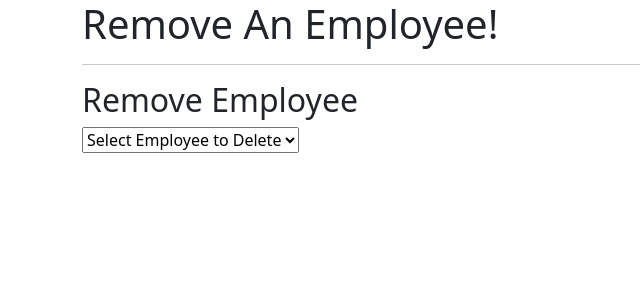
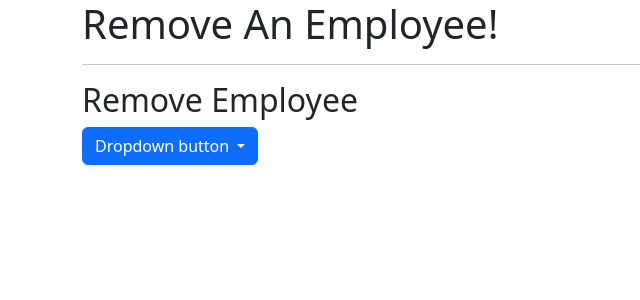
Before and after one commit to devsharifmahmud/DjangoCrudOperation, a Django app: page /remove_emp in a window 1280 px wide. Shown: the top 300 px of the page, without its empty margins (0-640 px from the left). Run offline with Django 5.2, Linux system fonts and the light colour scheme; data comes from the database, SQL or seed files in the repository.

Commit message:
HTML file add

```diff
--- a/office_emp_proj/emp_app/templates/remove_emp.html
+++ b/office_emp_proj/emp_app/templates/remove_emp.html
@@ -13,17 +13,16 @@
     <hr>
     <h2>Remove Employee</h2>
 
-<select onchange="window.location.href=this.value">
-
-    <option>Select Employee to Delete</option>
-
-    {% for emp in emps %}
-    <option value="/remove_emp/{{emp.id}}">
-        {{emp.first_name}} {{emp.last_name}}
-    </option>
-    {% endfor %}
-
-</select>
+<div class="dropdown">
+  <button class="btn btn-primary dropdown-toggle" type="button" data-bs-toggle="dropdown" aria-expanded="false">
+    Dropdown button
+  </button>
+  <ul class="dropdown-menu">
+    <li><a class="dropdown-item" href="#">Action</a></li>
+    <li><a class="dropdown-item" href="#">Another action</a></li>
+    <li><a class="dropdown-item" href="#">Something else here</a></li>
+  </ul>
+</div>
 </div>
 
 <script src="https://cdn.jsdelivr.net/npm/bootstrap@5.3.8/dist/js/bootstrap.bundle.min.js"
```
